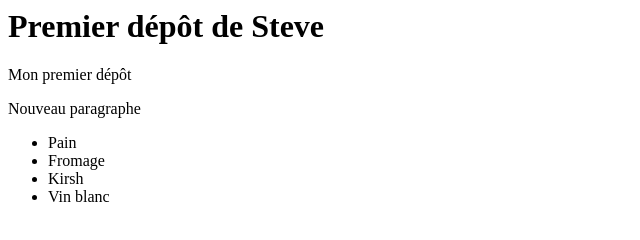
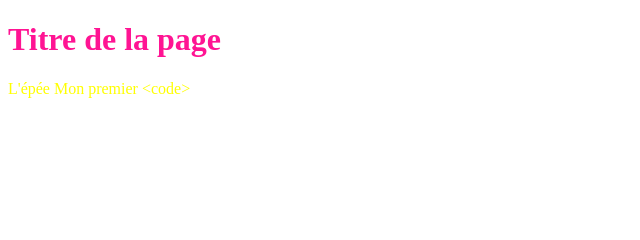
Before and after one commit to fallinov/2023-premier-depot-esig, a plain HTML site: page index.html in a window 1280 px wide. Shown: the whole page, without its empty margins (0-640 px from the left). Drawn offline with Linux system fonts and the light colour scheme.

Commit message:
ajout css et dossier pour icônes

```diff
--- /dev/null
+++ b/css/main.css
@@ -0,0 +1,7 @@
+h1 {
+    color: deeppink;
+}
+
+p {
+    color: yellow;
+}
--- a/index.html
+++ b/index.html
@@ -1,9 +1,29 @@
-<h1>Premier dépôt de Steve</h1>
-<p>Mon premier dépôt</p>
-<p>Nouveau paragraphe</p>
-<ul>
-    <li>Pain</li>
-    <li>Fromage</li>
-    <li>Kirsh</li>
-    <li>Vin blanc</li>
-</ul>
+<!DOCTYPE html>
+<html lang="fr"> <!-- précise la langue du contenu de la page -->
+<head>
+    <!-- Jeu de caractères utilisé pour l'encodage du fichier HTML -->
+    <meta charset="UTF-8">
+
+    <!-- Très important !!! Bloque le zoom automatique sur smartphones -->
+    <meta name="viewport" content="width=device-width, initial-scale=1.0">
+
+    <!-- Titre de la page -->
+    <title>Steve Fallet | Mon 1er code</title>
+
+    <!-- Auteur -->
+    <meta name="author" content="Laure Dinateur">
+
+    <!-- Favicons : icône de la page dans plusieurs tailles et formats -->
+    <link rel="apple-touch-icon" sizes="180x180" href="ico/apple-touch-icon.png">
+    <link rel="icon" type="image/png" sizes="32x32" href="ico/favicon-32x32.png">
+    <link rel="icon" type="image/png" sizes="16x16" href="ico/favicon-16x16.png">
+    <link rel="manifest" href="ico/site.webmanifest">
+
+    <!-- Styles CSS -->
+    <link rel="stylesheet" href="css/main.css">
+</head>
+<body>
+<h1>Titre de la page</h1>
+<p>L'épée Mon premier &lt;code&gt;</p>
+</body>
+</html>
```
Also changed, not shown: ico/android-chrome-192x192.png (added), ico/android-chrome-512x512.png (added), ico/apple-touch-icon.png (added), ico/favicon-16x16.png (added), ico/favicon-32x32.png (added), ico/favicon.ico (added), ico/site.webmanifest (added).
